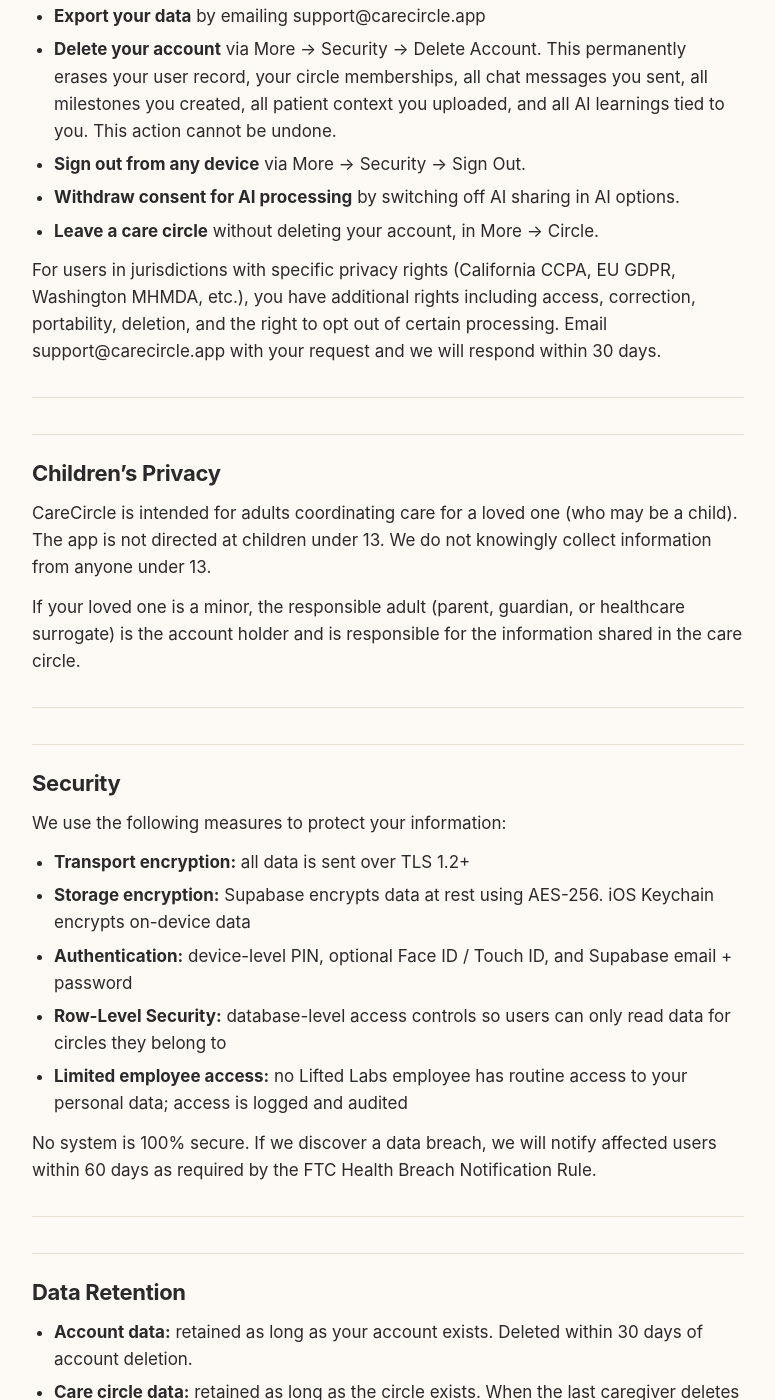
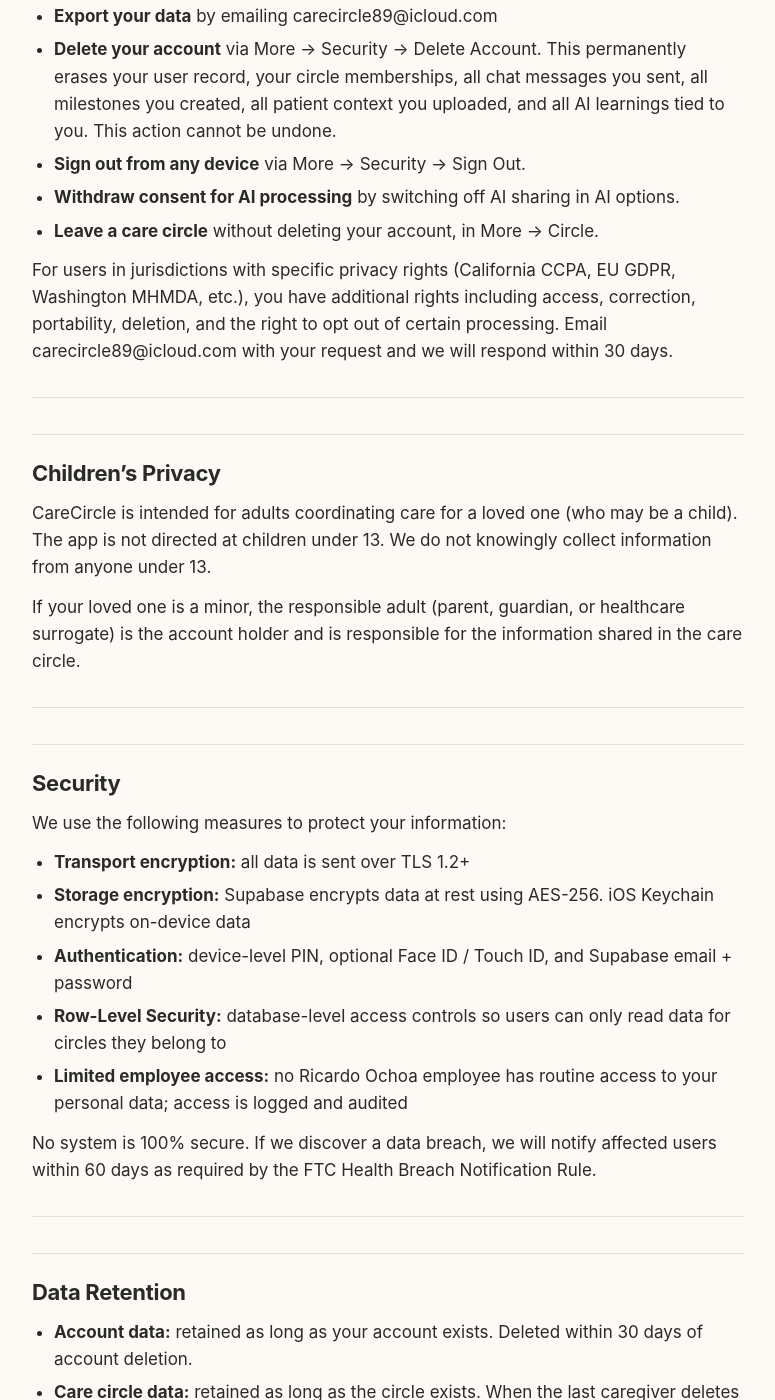
Before and after one commit to carecircle-apps/carecircle-apps.github.io, a Jekyll site: the page built from legal/privacy/index.md, in a window 1280 px wide and 1400 px high, scrolled down 4534 px. Shown: the whole window, without its empty margins (252-1027 px from the left). Built offline with Jekyll 4.4.1, drawn with Linux system fonts in a browser that asks for light colours; some of the changed text lies outside the part shown.

Commit message:
Use confirmed CareCircle operator and support contact

```diff
--- a/_layouts/default.html
+++ b/_layouts/default.html
@@ -171,9 +171,9 @@
       <nav>
         <a href="/legal/privacy">Privacy Policy</a>
         <a href="/legal/terms">Terms of Use</a>
-        <a href="mailto:support@carecircle.app">support@carecircle.app</a>
+        <a href="mailto:carecircle89@icloud.com">carecircle89@icloud.com</a>
       </nav>
-      <span style="margin-left:auto">© Lifted Labs LLC · Adelante. 💛</span>
+      <span style="margin-left:auto">© Ricardo Ochoa · Adelante. 💛</span>
     </footer>
   </div>
 </body>
--- a/legal/privacy/index.md
+++ b/legal/privacy/index.md
@@ -6,9 +6,9 @@
 ---
 **Last updated: September 8, 2026**
 
-CareCircle is a family-led care coordination app built by Lifted Labs. This Privacy Policy explains what information we collect, how we use it, where it lives, and your rights over it. It's written to be understood, not just to satisfy a checklist.
+CareCircle is a family-led care coordination app built by Ricardo Ochoa. This Privacy Policy explains what information we collect, how we use it, where it lives, and your rights over it. It's written to be understood, not just to satisfy a checklist.
 
-If you have questions, email **support@carecircle.app**.
+If you have questions, email **carecircle89@icloud.com**.
 
 ---
 
@@ -79,7 +79,7 @@
 
 ### AI processing (Anthropic Claude)
 
-When you enable AI sharing and send a question, your question and selected care context pass through **CareCircle's server** to **Anthropic's Claude API**. Lifted Labs supplies the provider account; you do not need to supply an API key. This processing can include sensitive health information you have chosen to record. Only share information you are authorized to share.
+When you enable AI sharing and send a question, your question and selected care context pass through **CareCircle's server** to **Anthropic's Claude API**. Ricardo Ochoa supplies the provider account; you do not need to supply an API key. This processing can include sensitive health information you have chosen to record. Only share information you are authorized to share.
 
 - Questions may also be sent to CareCircle's server for safety and reference-library lookups.
 - The model receives the context selected for that request. It may not include every record; missing or outdated information can affect answers.
@@ -121,13 +121,13 @@
 
 You can, at any time, from inside the app:
 
-- **Export your data** by emailing support@carecircle.app
+- **Export your data** by emailing carecircle89@icloud.com
 - **Delete your account** via More → Security → Delete Account. This permanently erases your user record, your circle memberships, all chat messages you sent, all milestones you created, all patient context you uploaded, and all AI learnings tied to you. This action cannot be undone.
 - **Sign out from any device** via More → Security → Sign Out.
 - **Withdraw consent for AI processing** by switching off AI sharing in AI options.
 - **Leave a care circle** without deleting your account, in More → Circle.
 
-For users in jurisdictions with specific privacy rights (California CCPA, EU GDPR, Washington MHMDA, etc.), you have additional rights including access, correction, portability, deletion, and the right to opt out of certain processing. Email support@carecircle.app with your request and we will respond within 30 days.
+For users in jurisdictions with specific privacy rights (California CCPA, EU GDPR, Washington MHMDA, etc.), you have additional rights including access, correction, portability, deletion, and the right to opt out of certain processing. Email carecircle89@icloud.com with your request and we will respond within 30 days.
 
 ---
 
@@ -147,7 +147,7 @@
 - **Storage encryption:** Supabase encrypts data at rest using AES-256. iOS Keychain encrypts on-device data
 - **Authentication:** device-level PIN, optional Face ID / Touch ID, and Supabase email + password
 - **Row-Level Security:** database-level access controls so users can only read data for circles they belong to
-- **Limited employee access:** no Lifted Labs employee has routine access to your personal data; access is logged and audited
+- **Limited employee access:** no Ricardo Ochoa employee has routine access to your personal data; access is logged and audited
 
 No system is 100% secure. If we discover a data breach, we will notify affected users within 60 days as required by the FTC Health Breach Notification Rule.
 
@@ -170,10 +170,10 @@
 
 ## Contact
 
-Lifted Labs LLC
-Email: **support@carecircle.app**
+Ricardo Ochoa
+Email: **carecircle89@icloud.com**
 
-For privacy-specific questions: **privacy@carecircle.app**
+For privacy-specific questions: **carecircle89@icloud.com**
 
 ---
 
```
Also changed, not shown: index.md (+6 -6 lines), legal/terms/index.md (+10 -10 lines).
